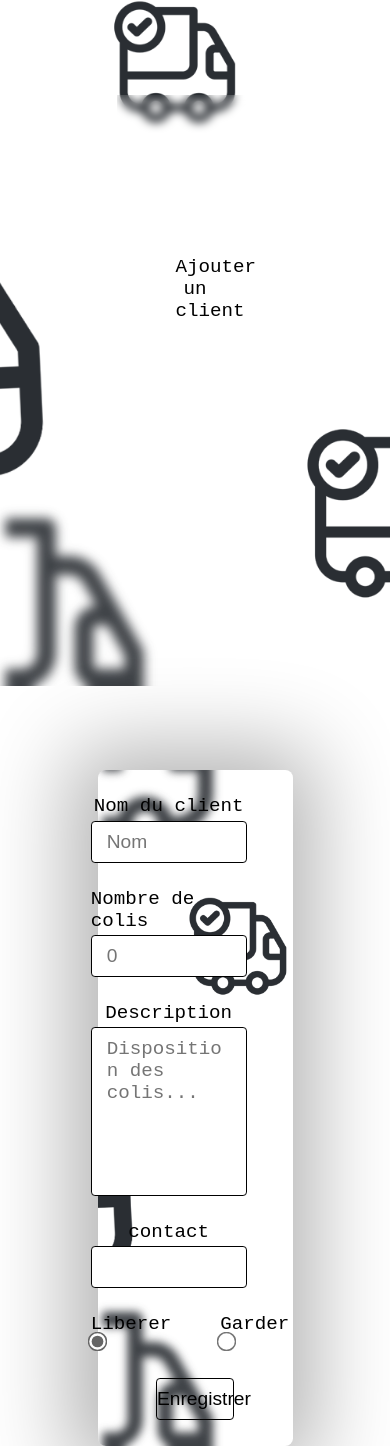
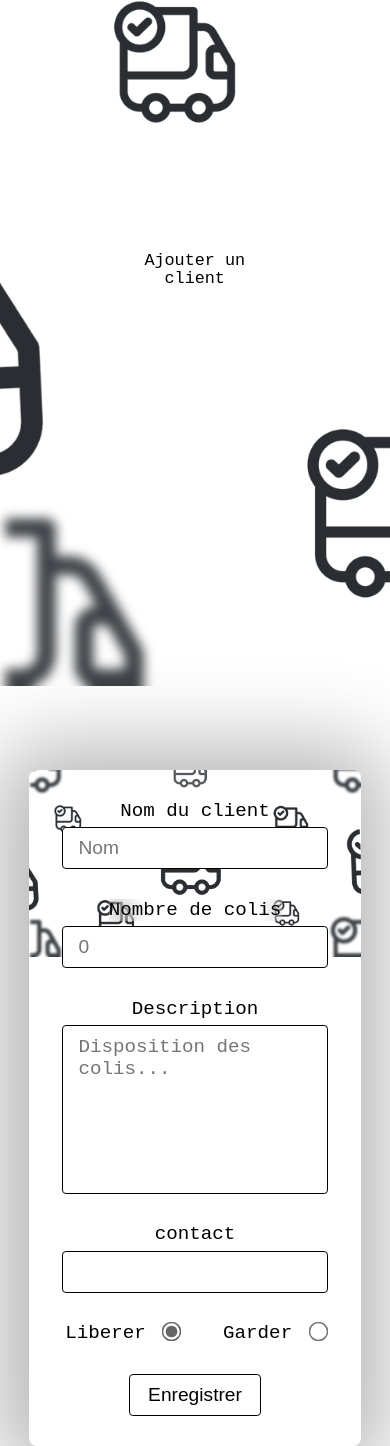
Before and after one commit to Moruald001/AGBN, a plain HTML site: page index.html in a window 390 px wide. Shown: the part 158-1604 px from the top of the page. Drawn offline with Linux system fonts and the light colour scheme; a web font is replaced by a local one.

Commit message:
responsive done and pulse animation added

```diff
--- a/css/style.css
+++ b/css/style.css
@@ -45,16 +45,17 @@ a {
 }
 
 .header-btnBloc-btn {
-  font-size: 1.2em;
+  font-size: 1.1em;
   position: relative;
   text-align: center;
   width: 12vw;
   height: 8vh;
-  padding: 3vh 1vw 0;
+  padding: 3vh 0 0;
   border-radius: 5vw;
   transition: all 0.3s ease;
   z-index: 10;
   background-color: var(--second-color);
+  animation: Pulse 2s infinite linear;
 }
 .header-btnBloc-btn::before {
   content: "";
@@ -120,6 +121,7 @@ a {
   padding: 0 15px;
   font-size: 1.2em;
   border: 1px solid black;
+  outline-color: gray;
 }
 
 .main-formInput textarea {
@@ -130,6 +132,7 @@ a {
   padding: 10px 15px;
   font-size: 1.2em;
   border: 1px solid black;
+  outline-color: gray;
 }
 .main-formRadios {
   display: flex;
@@ -183,3 +186,55 @@ a {
   height: 100%;
   width: 100%;
 }
+
+@media (max-width: 1024px) {
+  .header-btnBloc {
+    backdrop-filter: none;
+  }
+  .header-btnBloc-btn {
+    width: 25vw;
+  }
+
+  .main-form {
+    width: 70%;
+  }
+}
+
+@media (max-width: 768px) {
+  .header-btnBloc {
+    backdrop-filter: none;
+  }
+  .header-btnBloc-btn {
+    width: 25vw;
+  }
+
+  .main-form {
+    width: 85%;
+  }
+}
+
+@media (max-width: 425px) {
+  .header-btnBloc-btn {
+    font-size: 0.7em;
+    height: 6vh;
+    padding: 2vh 1vw 0;
+  }
+
+  .main-form {
+    background-size: contain;
+  }
+  .main-formInput label {
+    backdrop-filter: blur(10px);
+  }
+}
+
+@keyframes Pulse {
+  0%,
+  100% {
+    transform: scale(1);
+  }
+
+  50% {
+    transform: scale(1.5);
+  }
+}
```
